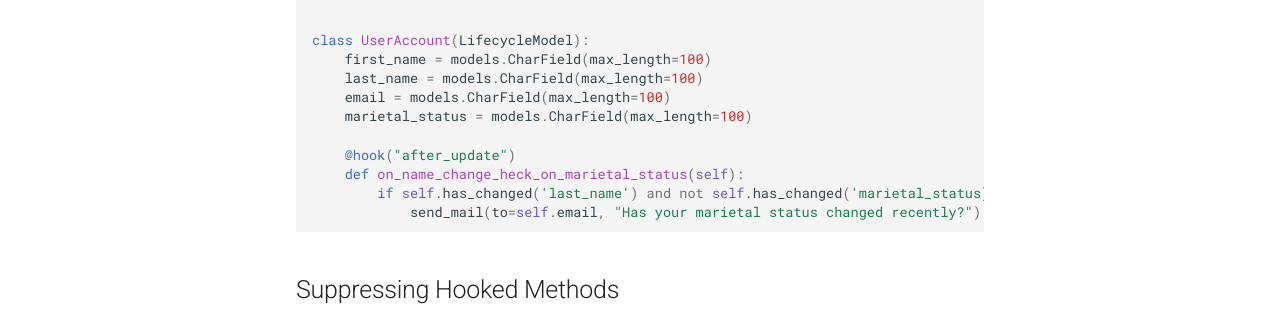
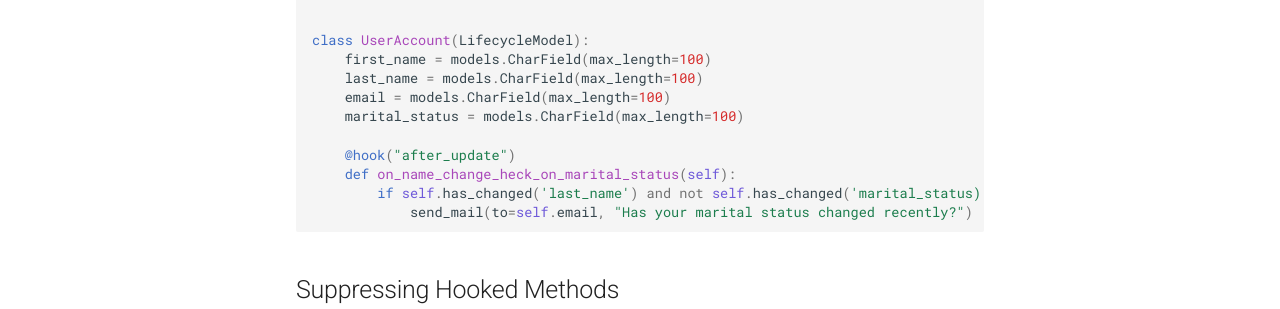
Before and after one commit to rsinger86/django-lifecycle, an MkDocs documentation site: the page built from docs/advanced.md, in a window 1280 px wide and 1114 px high. Shown: the part 641-950 px from the top of the window. Built offline with MkDocs 1.6.1 and Material for MkDocs 9.7.7, drawn with Linux system fonts in a browser that asks for light colours; comment, search, counter and statistics services are not loaded.

Commit message:
Fixes spelling errors in docs.

````diff
--- a/docs/advanced.md
+++ b/docs/advanced.md
@@ -21,12 +21,12 @@ class UserAccount(LifecycleModel):
     first_name = models.CharField(max_length=100)
     last_name = models.CharField(max_length=100)
     email = models.CharField(max_length=100)
-    marietal_status = models.CharField(max_length=100)
+    marital_status = models.CharField(max_length=100)
 
     @hook("after_update")
-    def on_name_change_heck_on_marietal_status(self):
-        if self.has_changed('last_name') and not self.has_changed('marietal_status)
-            send_mail(to=self.email, "Has your marietal status changed recently?")
+    def on_name_change_heck_on_marital_status(self):
+        if self.has_changed('last_name') and not self.has_changed('marital_status)
+            send_mail(to=self.email, "Has your marital status changed recently?")
 ```
 
 
````
Also changed, not shown: docs/examples.md (+3 -3 lines), docs/hooks_and_conditions.md (+2 -2 lines).
